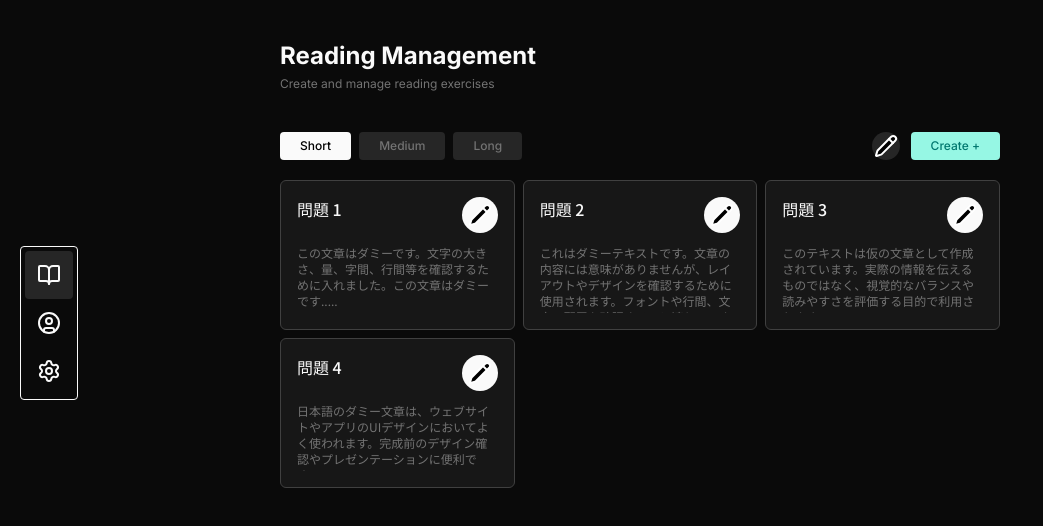
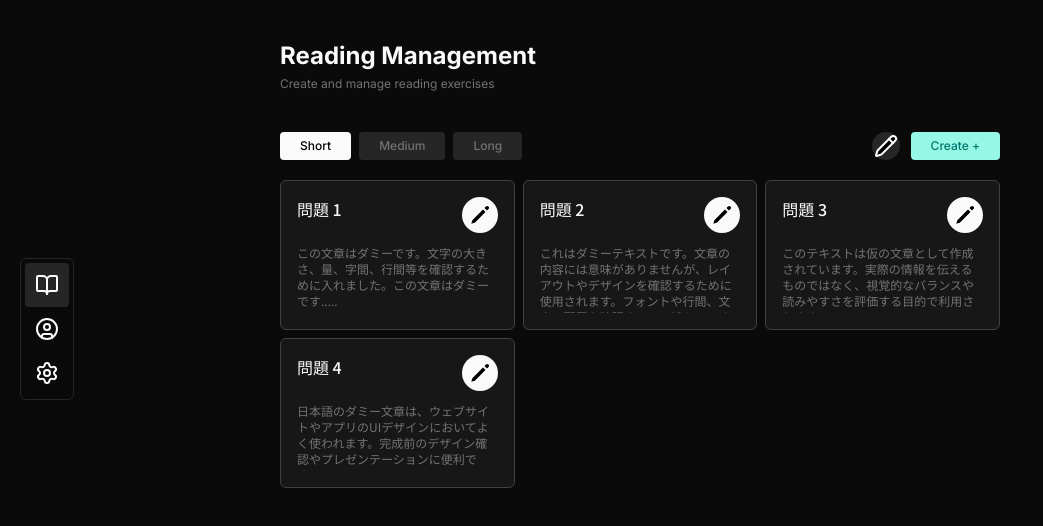
Before and after one commit to VeryLazyDev/Japanese-Web-Frontend-Admin, a React (Vite) app: page /admin in a window 1280 px wide. Shown: the top 526 px of the page, without its empty margins (0-1043 px from the left). Built offline with nearby package versions, Linux system fonts and the light colour scheme.

Commit message:
Change dock a little but

```diff
--- a/src/components/dock/dock.jsx
+++ b/src/components/dock/dock.jsx
@@ -6,11 +6,11 @@ const Dock = () => {
     const [currentFocus, setCurrentFocus] = useState(1);
 
     return (
-        <div className="p-1 w-fit h-fit border-primary border rounded gap-1 absolute bottom-1/2 left-5">
+        <div className="p-1 w-fit h-fit border-light-bg border rounded-md gap-1 absolute bottom-1/2 left-5">
             <div
-                className={`bg-light-bg calc() w-12 h-12 absolute rounded z-0 transition-all`}
+                className={`bg-light-bg calc() w-11 h-11 absolute rounded z-0 transition-all`}
                 style={{
-                    transform: `translateY(calc(var(--spacing) * 12 * ${currentFocus - 1}))`,
+                    transform: `translateY(calc(var(--spacing) * 11 * ${currentFocus - 1}))`,
                 }}
             />
             {DockPages.map((item) => (
--- a/src/components/dock/dock_btn.jsx
+++ b/src/components/dock/dock_btn.jsx
@@ -1,7 +1,7 @@
 const DockBtn = (props) => {
     const { currentFocus, pageName, route, onClick, icon: Icon } = props;
     const baseDockBtnStyle =
-        "w-12 h-12 items-center justify-center flex rounded";
+        "w-11 h-11 items-center justify-center flex rounded";
 
     return (
         <button
```
